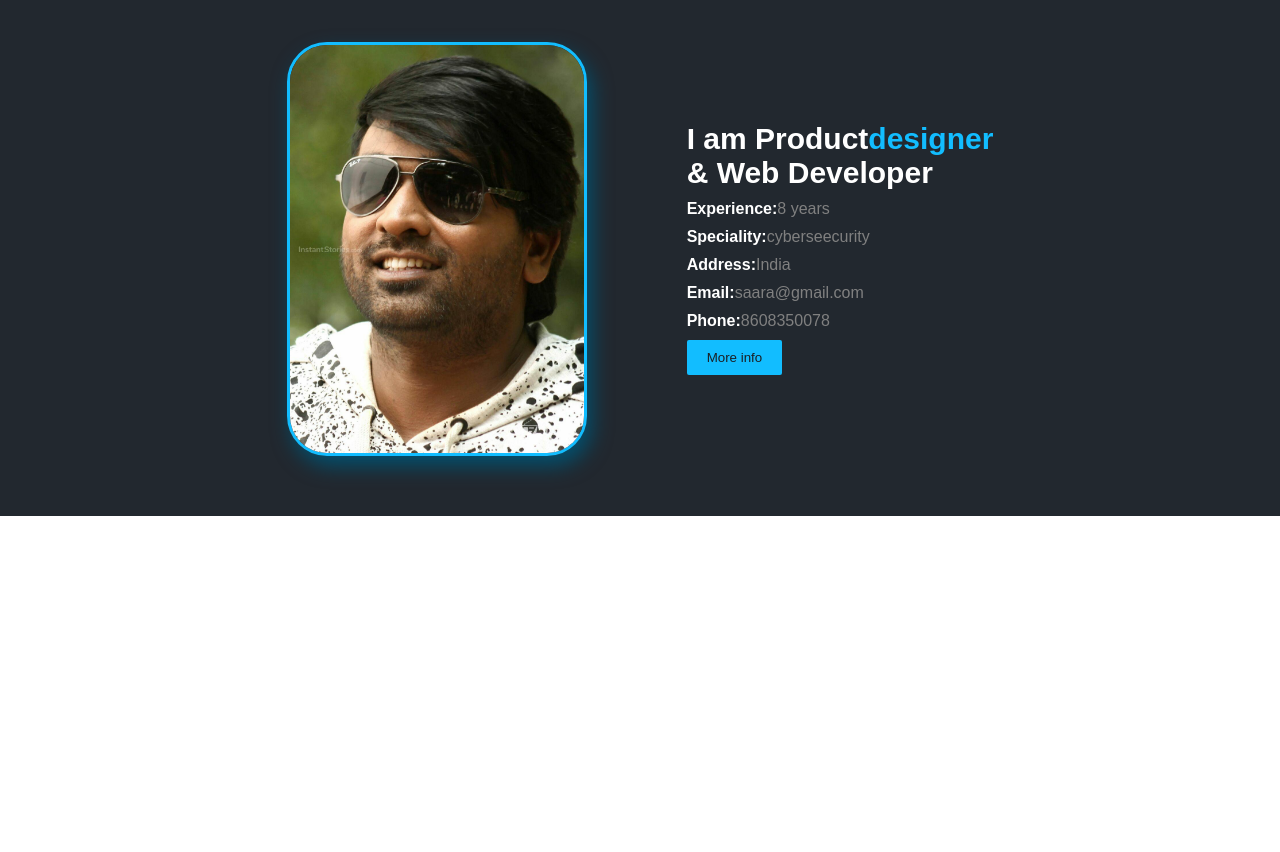
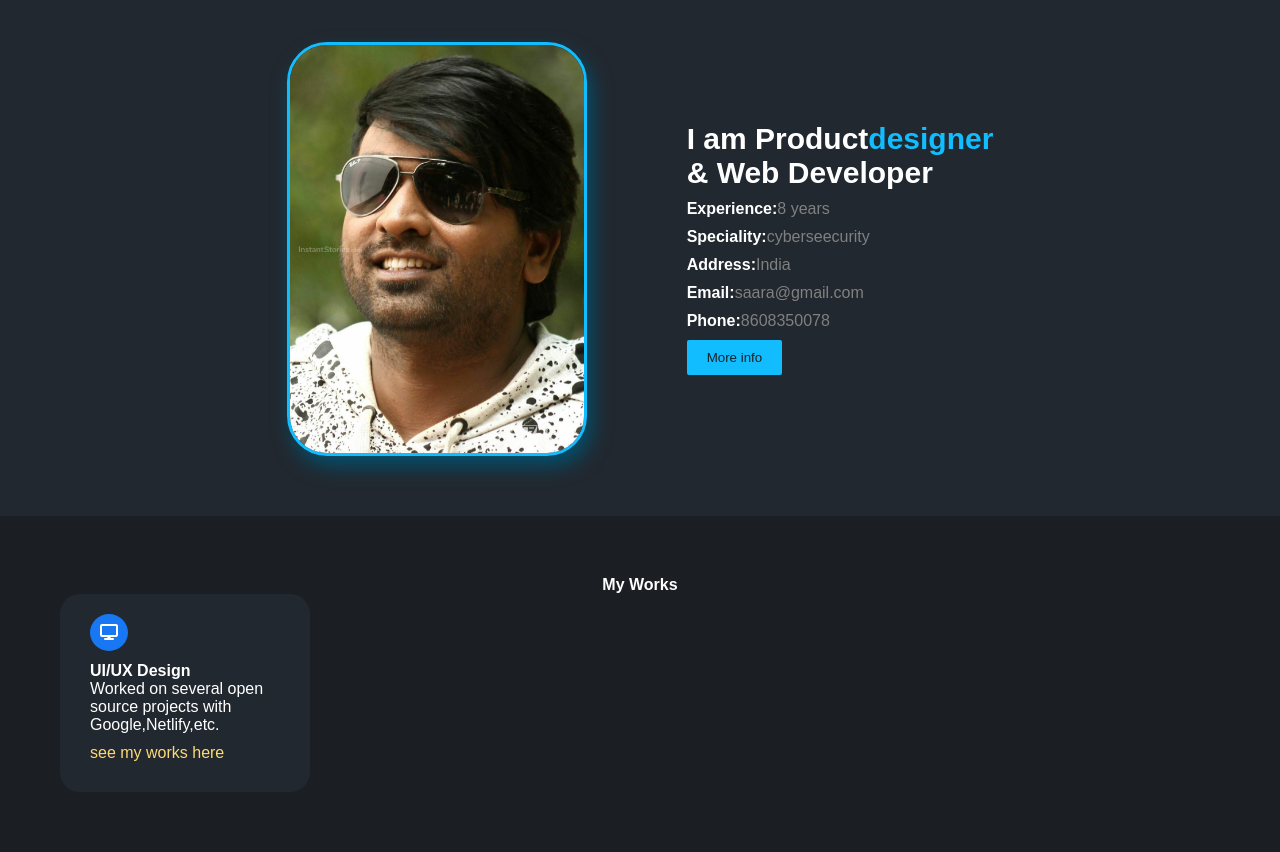
Before and after one commit to saranya500/cyberdude, a plain HTML site: page index.html in a window 1280 px wide. Shown: the part 919-1771 px from the top of the page. Before the commit the page ends 1435 px from the top, so only its background shows below. Drawn offline with Linux system fonts and the light colour scheme; a web font is replaced by a local one.

Commit message:
myservice section added

```diff
--- a/assets/css/style.css
+++ b/assets/css/style.css
@@ -283,3 +283,45 @@ color:grey;
 
 color: var(--primary);
 }
+
+.work-section{
+
+background-color: var(--dark-primary);
+color:#fff;
+padding:60px;
+text-align: center;
+
+}
+
+.work-section-box{
+
+background-color: #22282f;
+padding:30px;
+max-width:250px;
+text-align: left;
+border-radius:20px;
+}
+
+.work-section-box a{
+
+text-decoration: none;
+color:#feda75;
+margin-top:10px;
+display: block;
+
+
+}
+
+.work-section-box-desc{
+
+    margin-top: 20px;
+}
+
+.work-section-box-icon{
+
+    background-color: #1877f2;
+    padding:10px;
+    border-radius:50%;
+    margin-bottom: 20px;
+
+}
--- a/index.html
+++ b/index.html
@@ -102,7 +102,7 @@
     <img src="vjs.jpg" width="600">
 </section>
 
-
+<!---about me-->
 
 <section class="about-section">
     <!----about me----->
@@ -125,7 +125,22 @@
 
 </div>
 </section>
+<!----work section---->
+<section class="work-section">
 
+<h4>My Works</h4>
+<div class="work-section-box">
+    <!---icons---->
+    <span class="work-section-box-icon">
+        <i class="fa-solid fa-display"></i>
+    </span>
+    <div class="work-section-box-desc">
+    <h4>UI/UX Design</h4>
+    <p>Worked on several open source projects with Google,Netlify,etc.</p>
+<a href="#">see my works here</a>
+</div>
+</div>
+</section>
 </main>
 
 
```
